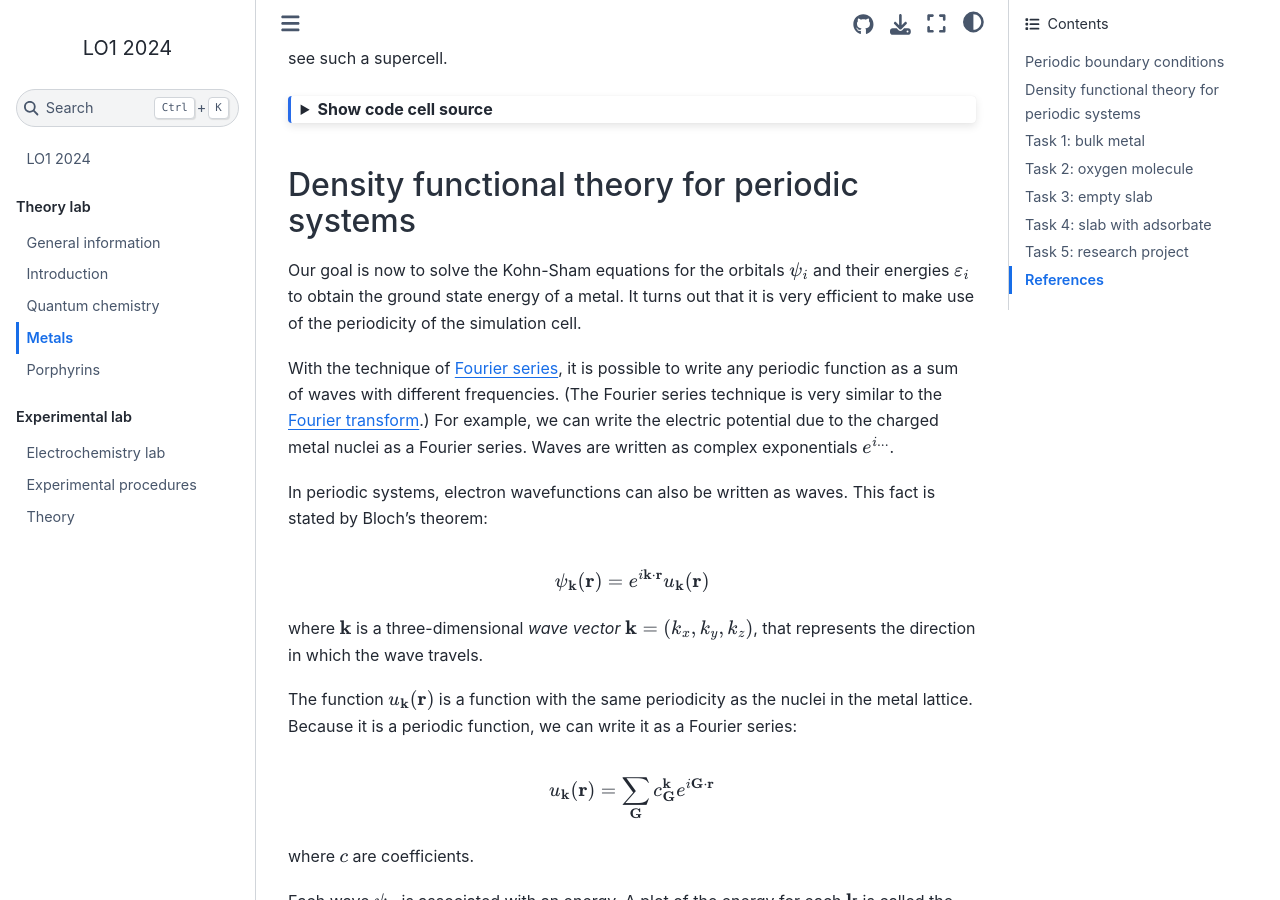
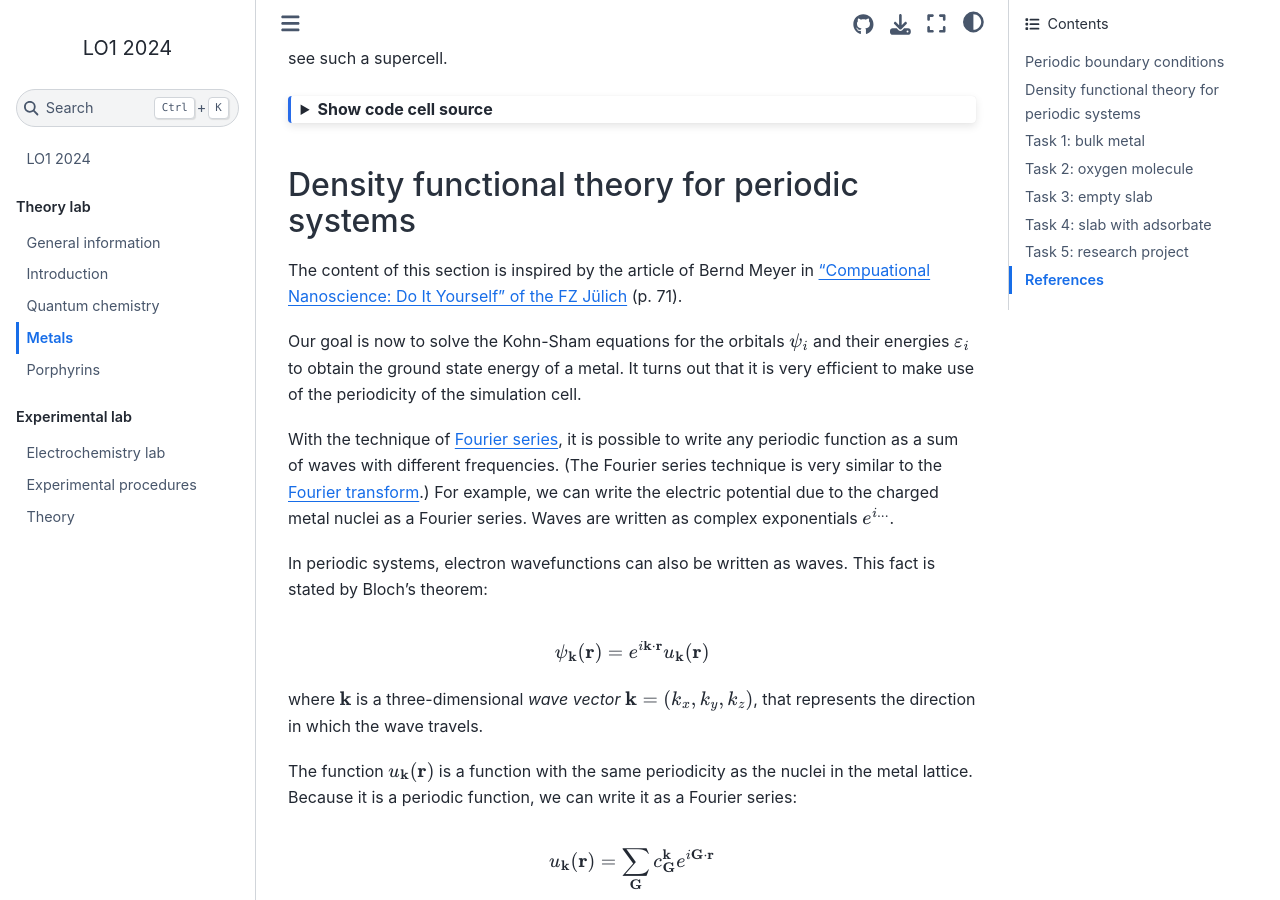
Before and after one commit to lucasdekam/lo1, a Jupyter Book: the page built from theory-lab/metals.md, in a window 1280 px wide and 900 px high, scrolled down 541 px. Built offline with Jupyter Book 1.0.4 settings and Sphinx 7.4.7 and the Sphinx Book theme 1.1.4, drawn with Linux system fonts in a browser that asks for light colours; cross-references to code outside the pages are shown as plain code.

Commit message:
add credits

```diff
--- a/theory-lab/metals.md
+++ b/theory-lab/metals.md
@@ -42,6 +42,8 @@ plt.show()
 
 
 ## Density functional theory for periodic systems
+
+The content of this section is inspired by the article of Bernd Meyer in ["Compuational Nanoscience: Do It Yourself" of the FZ Jülich](https://juser.fz-juelich.de/record/51139/files/NIC-Band-31.pdf) (p. 71).
 
 Our goal is now to solve the Kohn-Sham equations for the orbitals $\psi_i$ and their energies $\varepsilon_i$ to obtain the ground state energy of a metal. It turns out that it is very efficient to make use of the periodicity of the simulation cell.
 
```
